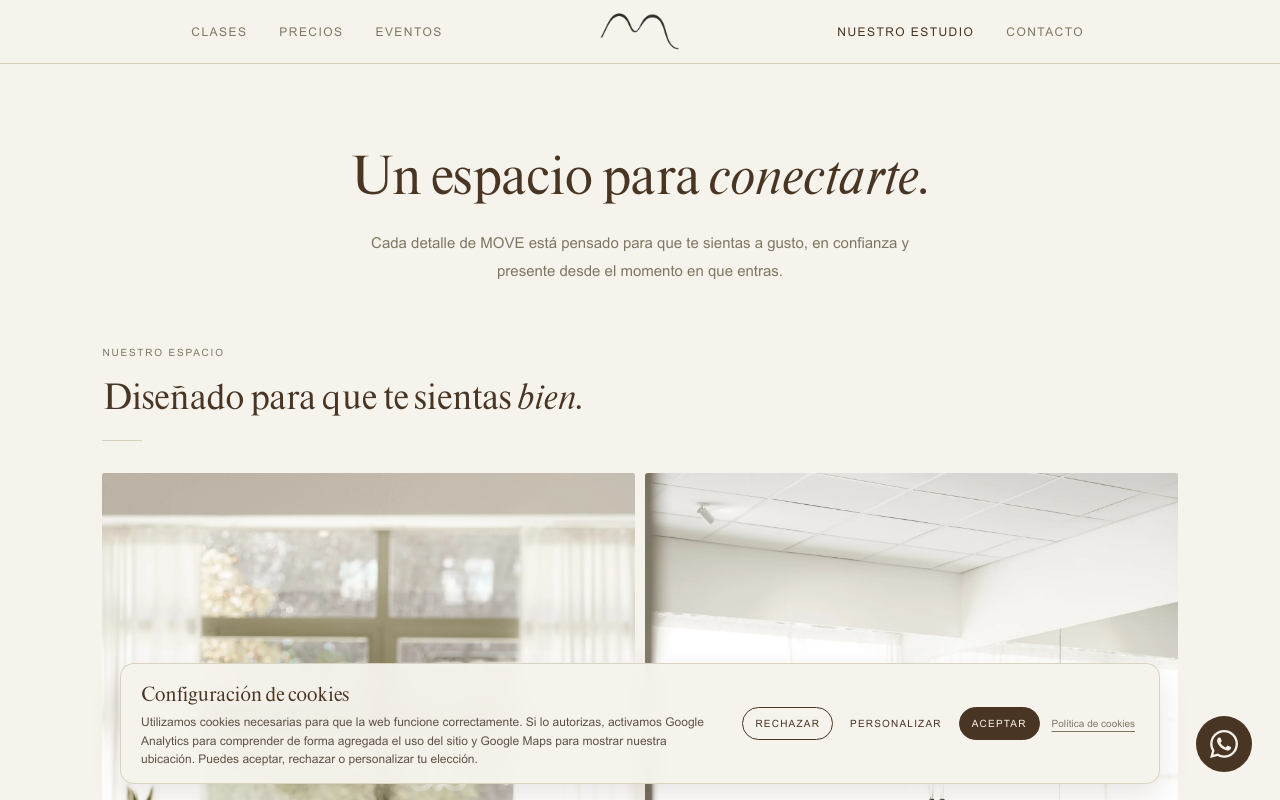
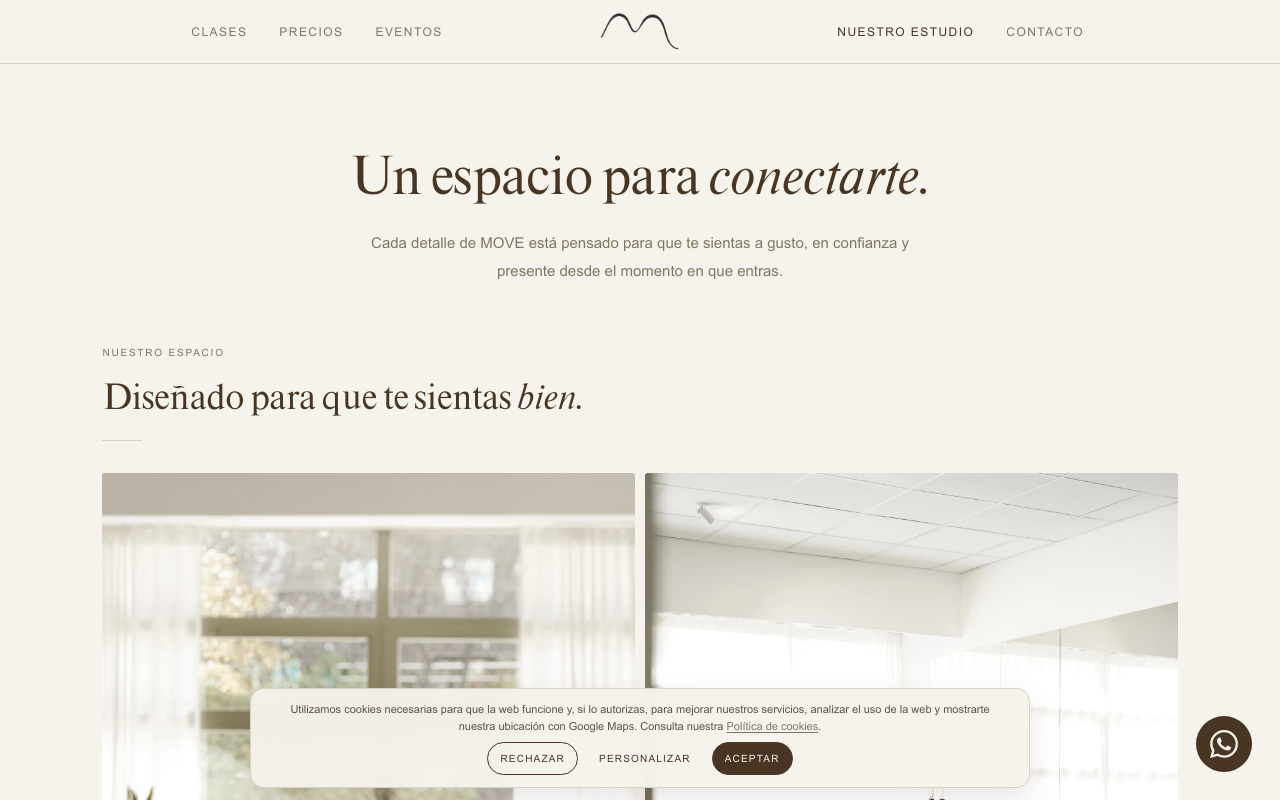
Before and after one commit to reimarcano/move-web, a React (Vite) app: page /estudio in a window 1280 px wide. Shown: the top 800 px of the page. Built offline with nearby package versions, Linux system fonts and the light colour scheme.

Commit message:
Compact cookie consent layout

```diff
--- a/src/components/CookieConsent.tsx
+++ b/src/components/CookieConsent.tsx
@@ -101,21 +101,13 @@ export function CookieConsentProvider({ children }: { children: ReactNode }) {
     <CookieConsentContext.Provider value={value}>
       {children}
       {ready && !consent && !preferencesOpen && (
-        <aside aria-label="Preferencias de cookies" className="fixed bottom-2 left-2 right-2 z-[10001] mx-auto max-w-[1040px] rounded-[11px] border border-[#D8D0BF]/90 bg-[#F6F3EC]/95 px-3 py-2.5 shadow-[0_12px_30px_rgba(73,53,35,0.12)] backdrop-blur-md sm:bottom-4 sm:rounded-[14px] sm:px-5 sm:py-3.5">
-          <div className="sm:flex sm:items-center sm:gap-6">
-            <div className="min-w-0 flex-1">
-              <p className="mb-2 text-[9px] leading-[1.35] text-[#5E5146] sm:hidden">Usamos cookies necesarias para que la web funcione. Si lo autorizas, también usamos Google Analytics para entender cómo se utiliza el sitio y Google Maps para mostrar nuestra ubicación. Puedes aceptar, rechazar o personalizar tu elección. <a href="/cookies" className="text-[#7F7763] underline underline-offset-2">Política</a></p>
-              <div className="hidden sm:block">
-                <p className="mb-1 font-serif text-[18px] text-[#493523]">Configuración de cookies</p>
-                <p className="mb-0 text-[12px] leading-[1.55] text-[#5E5146]">Utilizamos cookies necesarias para que la web funcione correctamente. Si lo autorizas, activamos Google Analytics para comprender de forma agregada el uso del sitio y Google Maps para mostrar nuestra ubicación. Puedes aceptar, rechazar o personalizar tu elección.</p>
-              </div>
-            </div>
-            <div className="grid grid-cols-3 gap-1.5 sm:mt-0 sm:flex sm:flex-nowrap sm:items-center sm:gap-x-2">
-              <button type="button" onClick={() => saveConsent(EMPTY_PREFERENCES)} className="btn-outline w-full !px-1.5 !py-2 text-[9px] sm:w-auto sm:!px-3 sm:text-[10px]">RECHAZAR</button>
-              <button type="button" onClick={openPreferences} className="btn-outline w-full border-transparent !px-1.5 !py-2 text-[9px] sm:w-auto sm:!px-2 sm:text-[10px]">PERSONALIZAR</button>
-              <button type="button" onClick={() => saveConsent(ALL_PREFERENCES)} className="btn-primary w-full !px-1.5 !py-2 text-[9px] sm:w-auto sm:!px-3 sm:text-[10px]">ACEPTAR</button>
-              <a href="/cookies" className="hidden whitespace-nowrap px-1 text-[10px] text-[#7F7763] underline underline-offset-4 sm:inline">Política de cookies</a>
-            </div>
+        <aside aria-label="Preferencias de cookies" className="fixed bottom-2 left-2 right-2 z-[10001] mx-auto max-w-[760px] rounded-[11px] border border-[#D8D0BF]/90 bg-[#F6F3EC]/95 px-3 py-2.5 text-center shadow-[0_12px_30px_rgba(73,53,35,0.12)] backdrop-blur-md sm:bottom-3 sm:max-w-[780px] sm:rounded-[14px] sm:px-5 sm:py-3">
+          <p className="mx-auto mb-2 text-[10px] leading-[1.35] text-[#5E5146] sm:hidden">Usamos cookies necesarias y, con tu permiso, para mejorar tu experiencia y mostrarte nuestra ubicación. <a href="/cookies" className="text-[#7F7763] underline underline-offset-2">Política</a></p>
+          <p className="mx-auto mb-2 hidden max-w-[700px] text-[11px] leading-[1.5] text-[#5E5146] sm:block">Utilizamos cookies necesarias para que la web funcione y, si lo autorizas, para mejorar nuestros servicios, analizar el uso de la web y mostrarte nuestra ubicación con Google Maps. Consulta nuestra <a href="/cookies" className="text-[#7F7763] underline underline-offset-2">Política de cookies</a>.</p>
+          <div className="grid grid-cols-3 gap-1.5 sm:mx-auto sm:flex sm:w-fit sm:items-center sm:gap-x-2">
+            <button type="button" onClick={() => saveConsent(EMPTY_PREFERENCES)} className="btn-outline w-full !px-1.5 !py-2 text-[9px] sm:w-auto sm:!px-3 sm:text-[10px]">RECHAZAR</button>
+            <button type="button" onClick={openPreferences} className="btn-outline w-full border-transparent !px-1.5 !py-2 text-[9px] sm:w-auto sm:!px-3 sm:text-[10px]">PERSONALIZAR</button>
+            <button type="button" onClick={() => saveConsent(ALL_PREFERENCES)} className="btn-primary w-full !px-1.5 !py-2 text-[9px] sm:w-auto sm:!px-3 sm:text-[10px]">ACEPTAR</button>
           </div>
         </aside>
       )}
```
